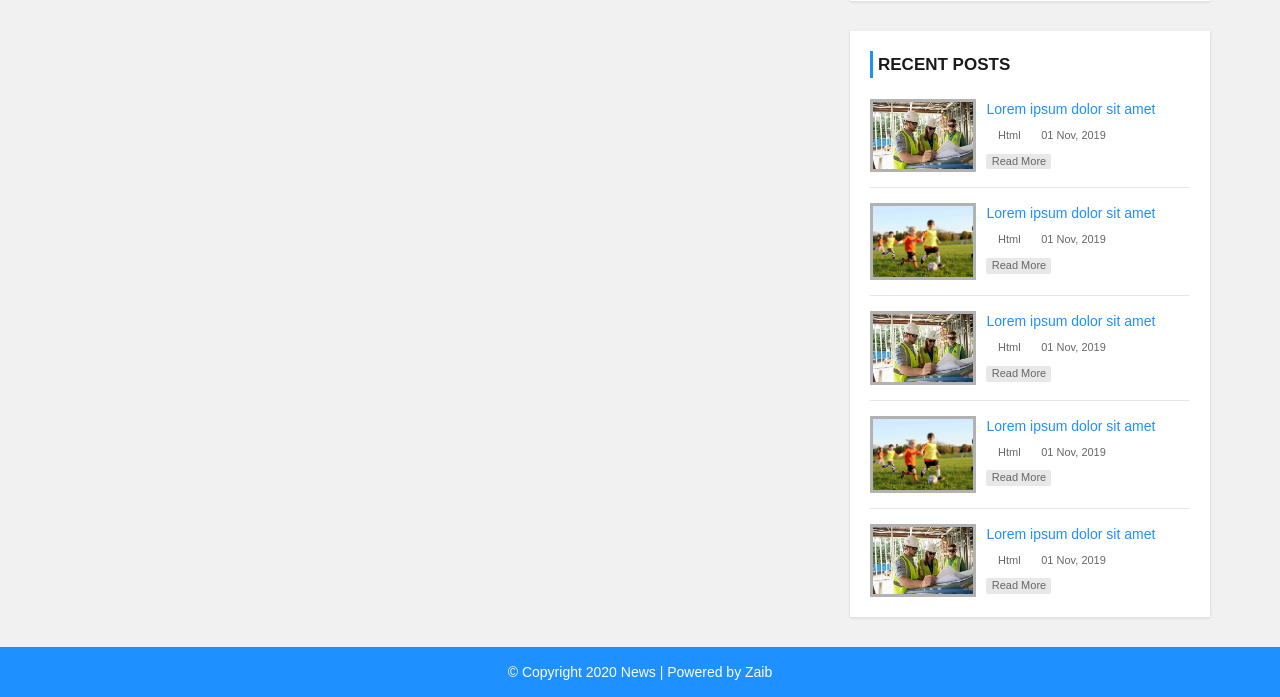
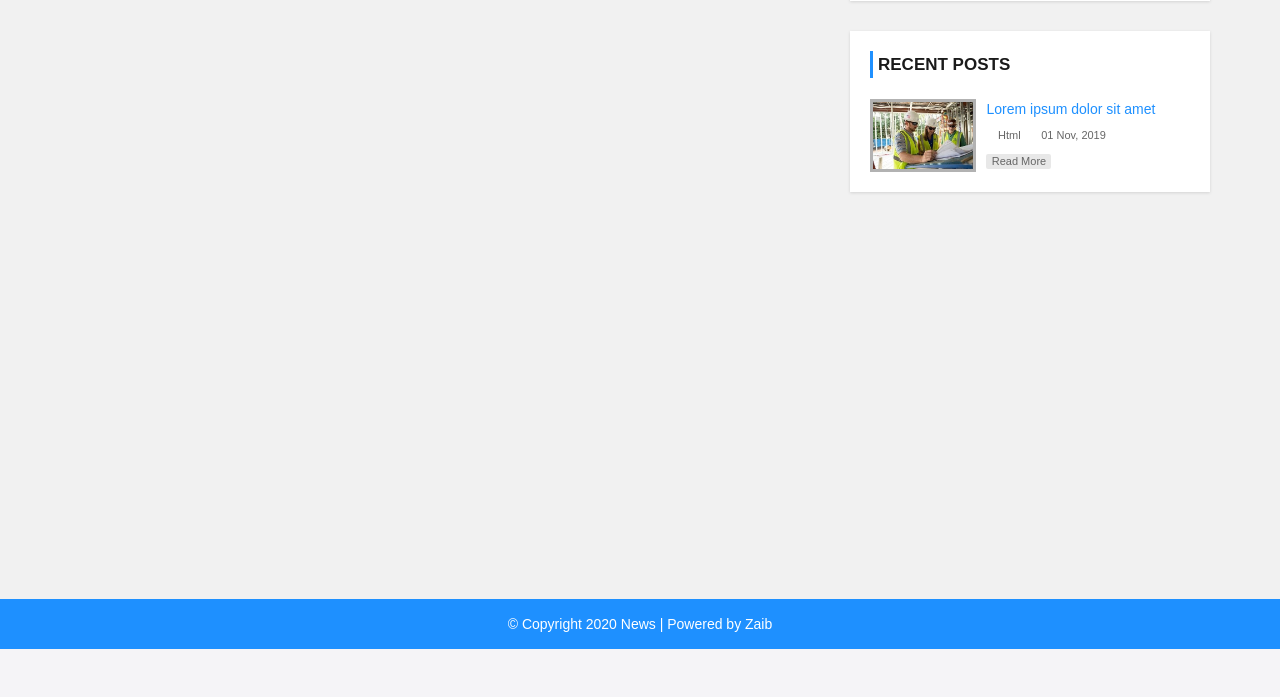
Before and after one commit to shahzaib-zaib/News-Project, a PHP site: page /news-project/index.php in a window 1280 px wide. Shown: the part 250-947 px from the top of the page. After the commit the page ends 899 px from the top, so only its background shows below. Run offline with PHP 8.4, Linux system fonts and the light colour scheme; data that the repository does not hold is empty; some web fonts are replaced.

Commit message:
Updated Project

```diff
--- a/sidebar.php
+++ b/sidebar.php
@@ -15,74 +15,12 @@
     <!-- recent posts box -->
     <div class="recent-post-container">
         <h4>Recent Posts</h4>
-        <div class="recent-post">
-            <a class="post-img" href="">
-                <img src="images/post-format.jpg" alt=""/>
-            </a>
-            <div class="post-content">
-                <h5><a href="single.php">Lorem ipsum dolor sit amet</a></h5>
-                <span>
-                    <i class="fa fa-tags" aria-hidden="true"></i>
-                    <a href='category.php'>Html</a>
-                </span>
-                <span>
-                    <i class="fa fa-calendar" aria-hidden="true"></i>
-                    01 Nov, 2019
-                </span>
-                <a class="read-more" href="single.php">read more</a>
-            </div>
-        </div>
-        <div class="recent-post">
-            <a class="post-img" href="">
-                <img src="images/post_1.jpg" alt=""/>
-            </a>
-            <div class="post-content">
-                <h5><a href="single.php">Lorem ipsum dolor sit amet</a></h5>
-                <span>
-                    <i class="fa fa-tags" aria-hidden="true"></i>
-                    <a href='category.php'>Html</a>
-                </span>
-                <span>
-                    <i class="fa fa-calendar" aria-hidden="true"></i>
-                    01 Nov, 2019
-                </span>
-                <a class="read-more" href="single.php">read more</a>
-            </div>
-        </div>
-        <div class="recent-post">
-            <a class="post-img" href="">
-                <img src="images/post-format.jpg" alt=""/>
-            </a>
-            <div class="post-content">
-                <h5><a href="single.php">Lorem ipsum dolor sit amet</a></h5>
-                <span>
-                    <i class="fa fa-tags" aria-hidden="true"></i>
-                    <a href='category.php'>Html</a>
-                </span>
-                <span>
-                    <i class="fa fa-calendar" aria-hidden="true"></i>
-                    01 Nov, 2019
-                </span>
-                <a class="read-more" href="single.php">read more</a>
-            </div>
-        </div>
-        <div class="recent-post">
-            <a class="post-img" href="">
-                <img src="images/post_1.jpg" alt=""/>
-            </a>
-            <div class="post-content">
-                <h5><a href="single.php">Lorem ipsum dolor sit amet</a></h5>
-                <span>
-                    <i class="fa fa-tags" aria-hidden="true"></i>
-                    <a href='category.php'>Html</a>
-                </span>
-                <span>
-                    <i class="fa fa-calendar" aria-hidden="true"></i>
-                    01 Nov, 2019
-                </span>
-                <a class="read-more" href="single.php">read more</a>
-            </div>
-        </div>
+        <?php
+
+
+
+
+        ?>
         <div class="recent-post">
             <a class="post-img" href="">
                 <img src="images/post-format.jpg" alt=""/>
```
